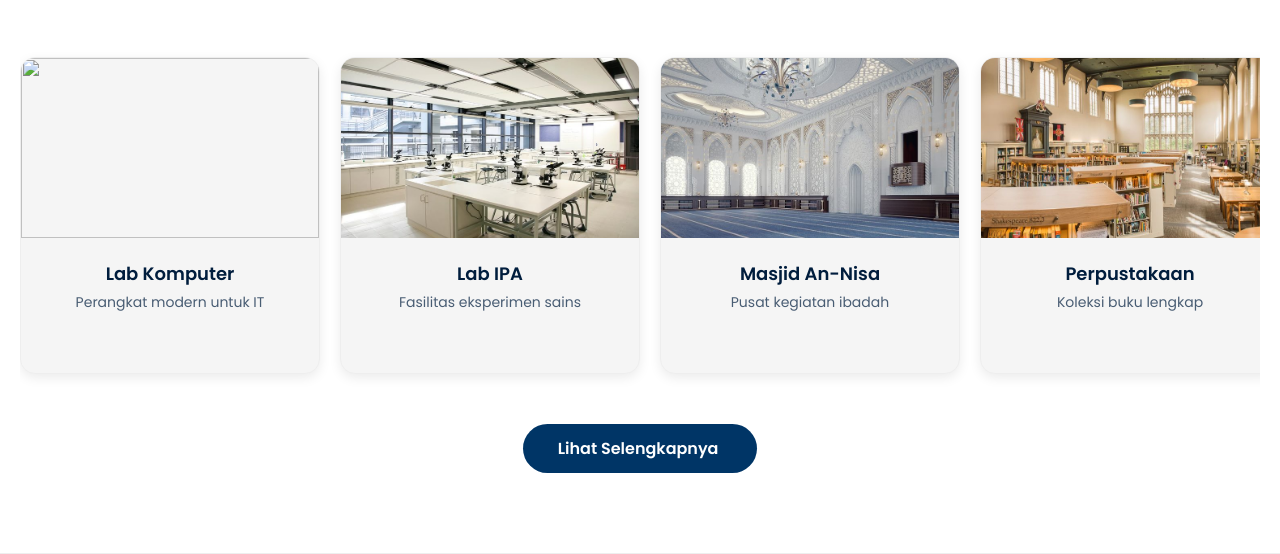
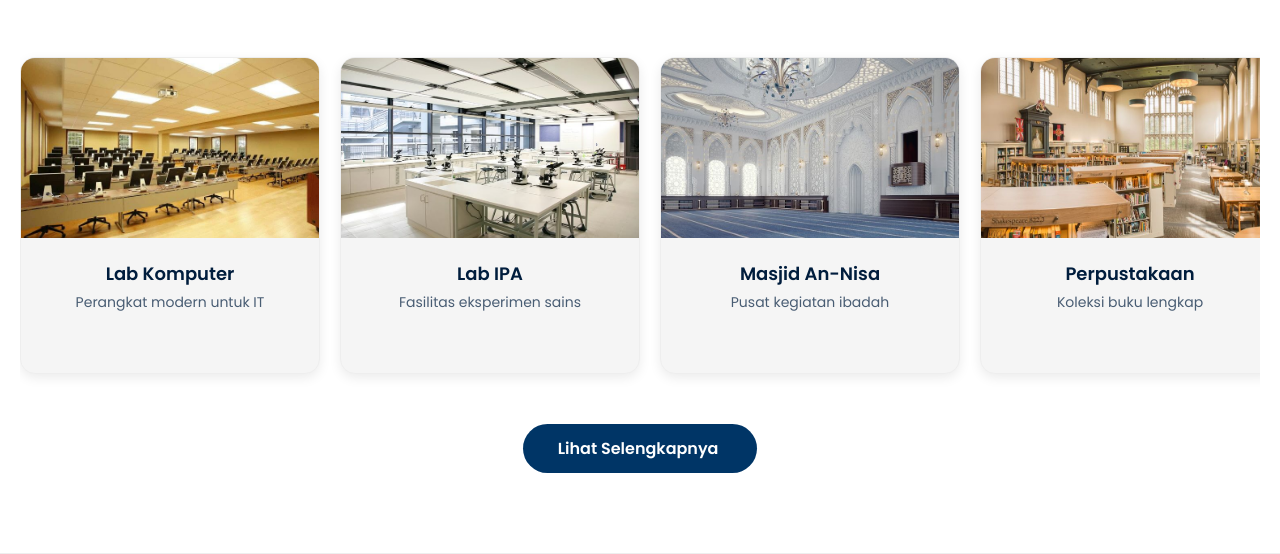
Before and after one commit to afiyfah/Hafsa.school, a plain HTML site: page Fasilitas.html in a window 1280 px wide. Shown: the part 246-800 px from the top of the page. Drawn offline with Linux system fonts and the light colour scheme; some icons are missing.

Commit message:
benerin image

```diff
--- a/Fasilitas.html
+++ b/Fasilitas.html
@@ -84,7 +84,7 @@
     <div id="mode-slider">
         <div class="slider-container">
             <div class="slider-track">
-                <div class="card"><img src="image/image/Lab Komputer.jpeg"><h3>Lab Komputer</h3><p>Perangkat modern untuk IT</p></div>
+                <div class="card"><img src="image/Lab Komputer.jpeg"><h3>Lab Komputer</h3><p>Perangkat modern untuk IT</p></div>
                 <div class="card"><img src="image/Lab IPA.jpeg"><h3>Lab IPA</h3><p>Fasilitas eksperimen sains</p></div>
                 <div class="card"><img src="image/masjid.jpeg"><h3>Masjid An-Nisa</h3><p>Pusat kegiatan ibadah</p></div>
                 <div class="card"><img src="image/Perpustakaan.jpeg"><h3>Perpustakaan</h3><p>Koleksi buku lengkap</p></div>
```
